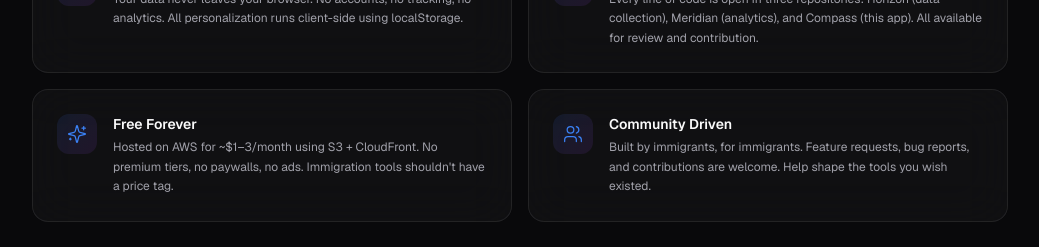
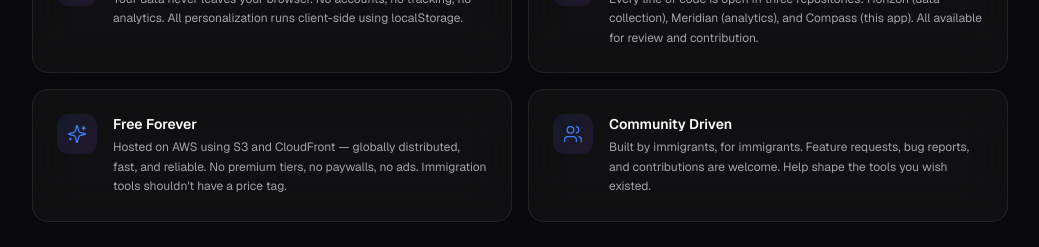
Before and after one commit to v-rathod/immigration-insights-app, a Next.js app: page /about in a window 1280 px wide. Shown: the part 820-1067 px from the top of the page, without its empty margins (240-1279 px from the left). Built offline with nearby package versions, Linux system fonts and the light colour scheme; no server answers.

Commit message:
fix: remove infrastructure cost from about page, describe hosting without dollar amounts

```diff
--- a/src/app/about/page.tsx
+++ b/src/app/about/page.tsx
@@ -87,7 +87,7 @@ const PRINCIPLES = [
     icon: Sparkles,
     title: "Free Forever",
     description:
-      "Hosted on AWS for ~$1–3/month using S3 + CloudFront. No premium tiers, no paywalls, no ads. Immigration tools shouldn't have a price tag.",
+      "Hosted on AWS using S3 and CloudFront — globally distributed, fast, and reliable. No premium tiers, no paywalls, no ads. Immigration tools shouldn't have a price tag.",
   },
   {
     icon: Users,
```
